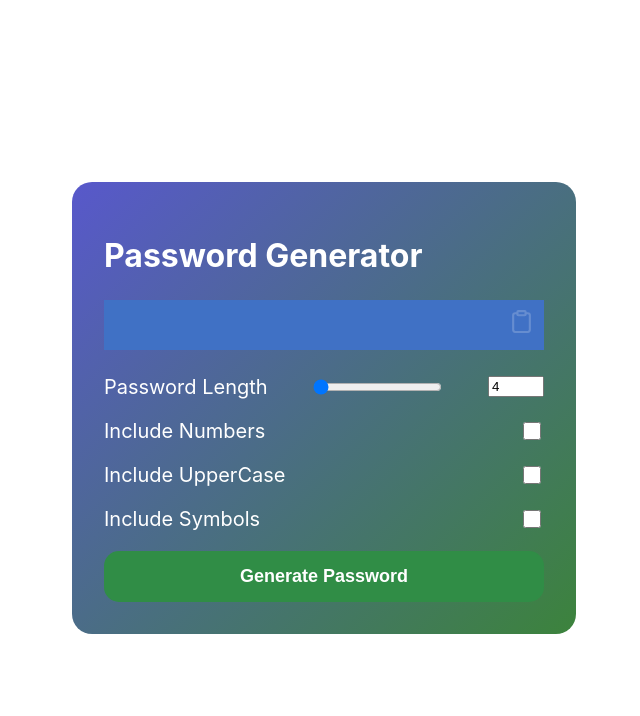
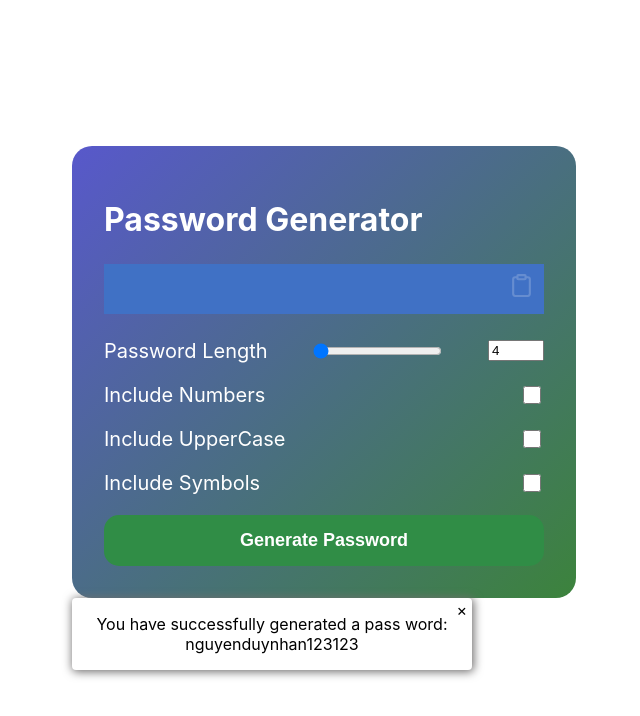
Before and after one commit to duynhannguyen/password-generator, a React (Vite) app: page / in a window 1280 px wide. Shown: the top 716 px of the page, without its empty margins (316-956 px from the left). Built offline with nearby package versions, Linux system fonts and the light colour scheme.

Commit message:
style: notification-box

```diff
--- a/src/App.tsx
+++ b/src/App.tsx
@@ -4,6 +4,7 @@ import { arrayCharacterASCII } from "./utilis/arrayCharacterASCII";
 import { passwordConditionList } from "./utilis/constants";
 import { LuClipboard } from "react-icons/lu";
 import { LuClipboardCheck } from "react-icons/lu";
+import NotificationBox from "./components/notificationBox/NotificationBox";
 type CheckedList = {
   number: boolean;
   upper: boolean;
@@ -128,6 +129,7 @@ function App() {
           </button>
         </form>
       </div>
+      <NotificationBox />
     </>
   );
 }
--- /dev/null
+++ b/src/components/notificationBox/NotificationBox.css
@@ -0,0 +1,18 @@
+.noti-container {
+  background: white;
+  color: black;
+  width: 400px;
+  box-shadow: 1px 1px 10px 1px rgb(113, 111, 111);
+  border-radius: 4px;
+  text-align: center;
+}
+.noti-content {
+  padding: 16px;
+  position: relative;
+}
+.noti-content::after {
+  content: "\00D7";
+  position: absolute;
+  top: 2px;
+  right: 5px;
+}
--- /dev/null
+++ b/src/components/notificationBox/NotificationBox.tsx
@@ -0,0 +1,13 @@
+import "./NotificationBox.css";
+
+const NotificationBox = () => {
+  return (
+    <div className="noti-container">
+      <div className="noti-content">
+        You have successfully generated a pass word: nguyenduynhan123123
+      </div>
+    </div>
+  );
+};
+
+export default NotificationBox;
```
